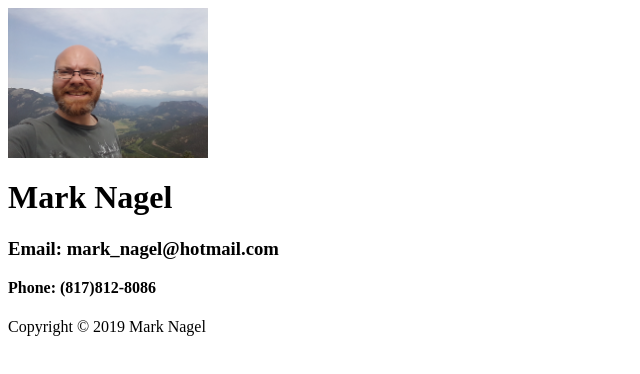
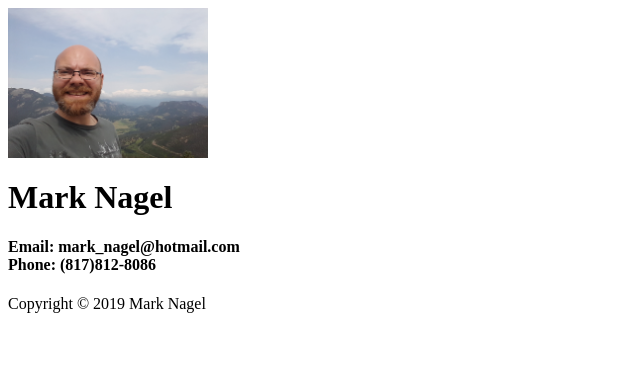
Before and after one commit to ScaryPoppins/Webpage, a plain HTML site: page Contact.html in a window 1280 px wide. Shown: the whole page, without its empty margins (0-640 px from the left). Drawn offline with Linux system fonts and the light colour scheme.

Commit message:
fourth commit

```diff
--- a/Contact.html
+++ b/Contact.html
@@ -1,6 +1,6 @@
 <html>
 	<head>
-		<title>"Mark Nagel"</title>
+		<title>" ContactMark Nagel"</title>
 	</head>
 	<body>
 		<div>
@@ -10,13 +10,9 @@
 		</div>
 		<div>
 		<h1>Mark Nagel</h1>
-		 <h3>
-		Email: mark_nagel@hotmail.com
-		</h3>
+		<b>Email: mark_nagel@hotmail.com</b>
 		</div><div>
-		<b>
-		Phone: (817)812-8086
-			</b>
+		<b>Phone: (817)812-8086</b>
 		</div>
 		<div>
 		<h1></h1>
```
Also changed, not shown: index.html (+1 -1 lines).
